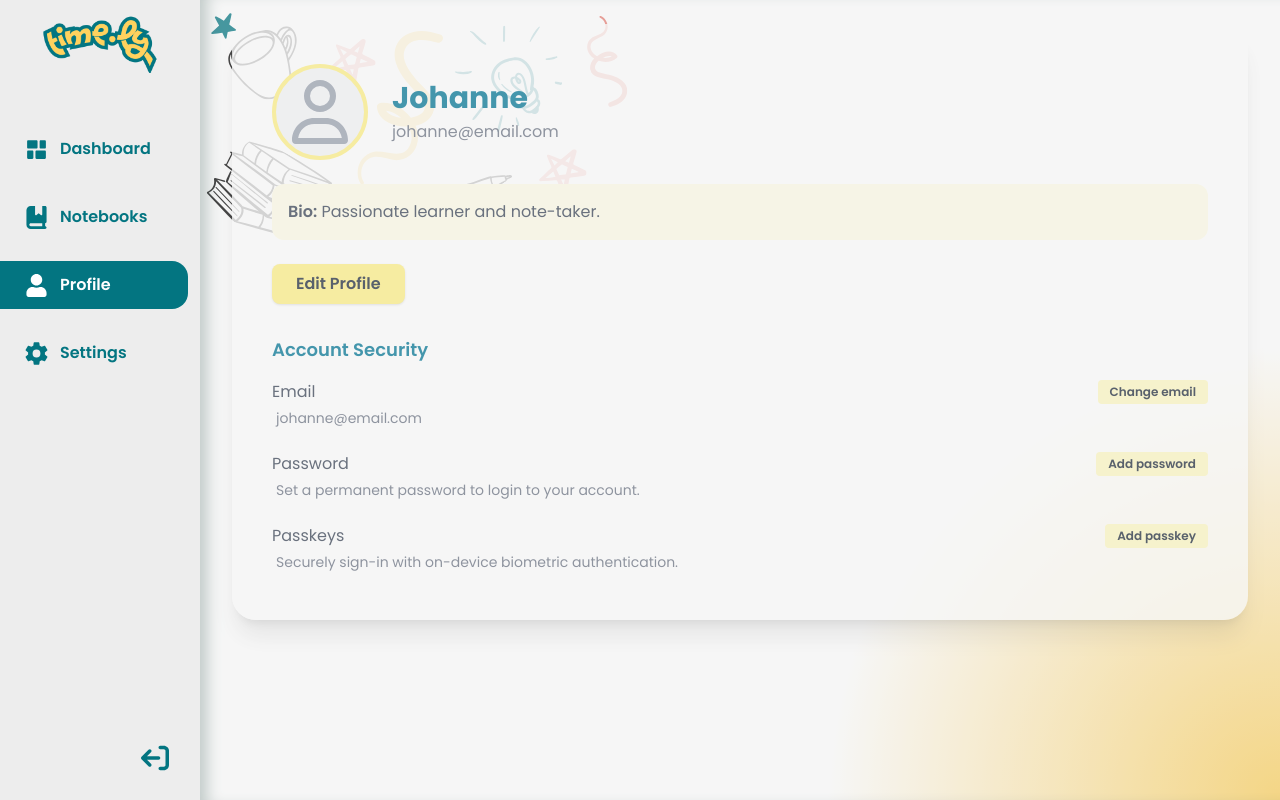
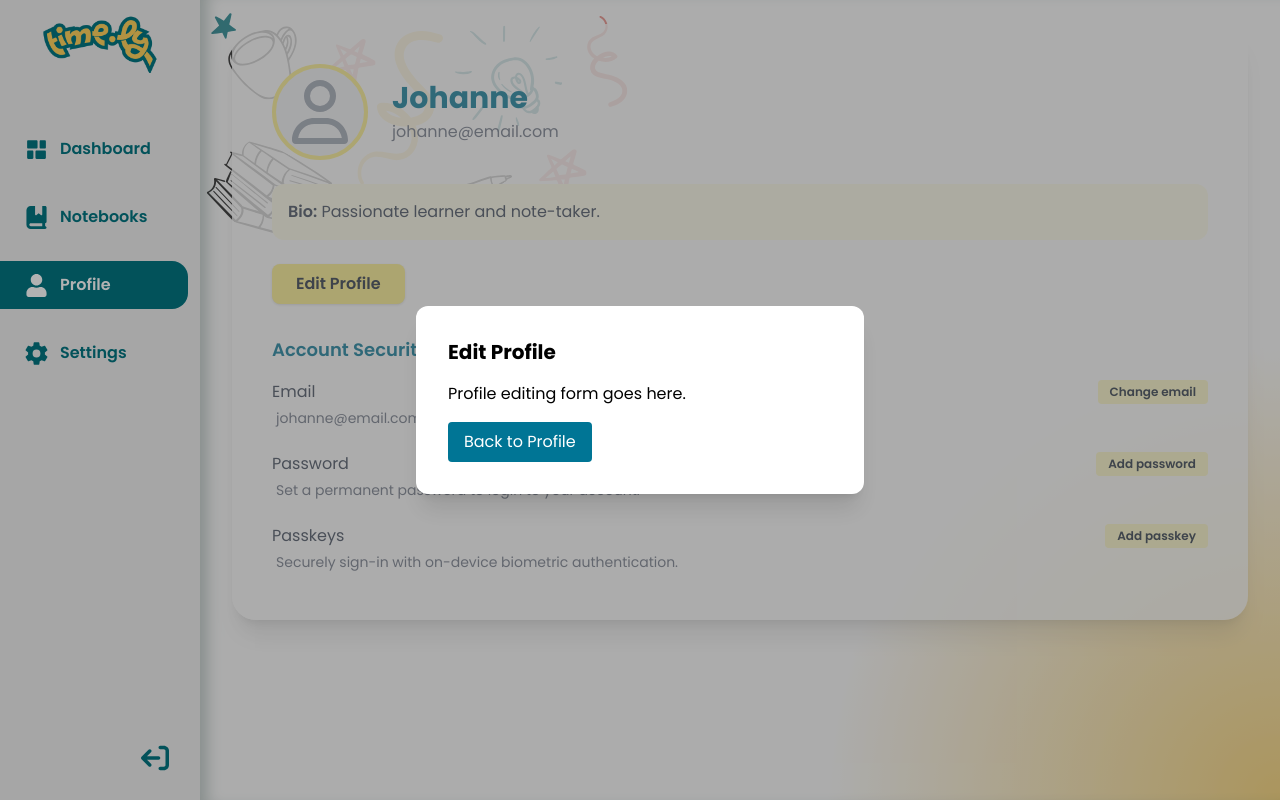
Before and after one commit to yanaSG/time.ly, a React (Vite) app in the folder frontend/: page /profile in a window 1280 px wide. Both pictures are taken after a click on the button "Edit Profile". Built offline with nearby package versions, Linux system fonts and the light colour scheme.

Commit message:
added working modals for profile actions and connect buttons

```diff
--- a/frontend/package.json
+++ b/frontend/package.json
@@ -10,6 +10,7 @@
     "preview": "vite preview"
   },
   "dependencies": {
+    "@headlessui/react": "^2.2.3",
     "@tailwindcss/vite": "^4.1.4",
     "axios": "^1.9.0",
     "prop-types": "^15.8.1",
--- a/frontend/src/views/features/profile-settings/Profile.tsx
+++ b/frontend/src/views/features/profile-settings/Profile.tsx
@@ -1,7 +1,52 @@
-import React from 'react'
+import React, { useState } from 'react'
 import { FaRegUser } from "react-icons/fa6"
+import { Dialog } from '@headlessui/react'
 
 const Profile = () => {
+  const [modal, setModal]=useState<null | 'edit' | 'email' | 'password' | 'passkey'>(null)
+
+  const renderModalContent = () => {
+    switch (modal) {
+      case 'edit':
+        return (
+          <>
+          <Dialog.Title className="text-xl font-bold mb-4">Edit Profile</Dialog.Title>
+          <p className="mb-4">Profile editing form goes here.</p>
+          <button className="bg-cyan-700 text-white px-4 py-2 rounded" onClick={()=> setModal(null)}>Back to Profile</button>
+
+          </>
+        )
+
+        case 'email':
+          return (
+            <>
+            <Dialog.Title className="text-xl font-bold mb-4">Change Email</Dialog.Title>
+            <p className="mb-4">Change email form goes here.</p>
+            <button className="bg-cyan-700 text-white px-4 py-2 rounded" onClick={() => setModal(null)}>Back to Profile</button>
+            </>
+          )
+
+           case 'password':
+        return (
+          <>
+            <Dialog.Title className="text-xl font-bold mb-4">Add Password</Dialog.Title>
+            <p className="mb-4">Add password form goes here.</p>
+            <button className="bg-cyan-700 text-white px-4 py-2 rounded" onClick={() => setModal(null)}>Back to Profile</button>
+          </>
+        )
+      case 'passkey':
+        return (
+          <>
+            <Dialog.Title className="text-xl font-bold mb-4">Add Passkey</Dialog.Title>
+            <p className="mb-4">Add passkey setup goes here.</p>
+            <button className="bg-cyan-700 text-white px-4 py-2 rounded" onClick={() => setModal(null)}>Back to Profile</button>
+          </>
+        )
+      default:
+        return null
+    }
+  }
+
   return (
     <div className="w-full min-h-full flex flex-col md:flex-row justify-center items-start py-6 px-4 md:px-8 gap-8">
       <div className="flex-1 bg-white/80 rounded-3xl shadow-xl p-6 md:p-10 flex flex-col items-center md:items-start max-w-full">
@@ -23,7 +68,9 @@ const Profile = () => {
         </div>
 
 
-        <button className="w-full md:w-auto bg-yellow-200 hover:bg-yellow-300 text-gray-800 font-semibold py-2 px-6 rounded-lg shadow transition mb-8">
+        <button className="w-full md:w-auto bg-yellow-200 hover:bg-yellow-300 text-gray-800 font-semibold py-2 px-6 rounded-lg shadow transition mb-8"
+          onClick={()=> setModal('edit')}
+          >
           Edit Profile
         </button>
 
@@ -32,16 +79,21 @@ const Profile = () => {
           <div className="mb-6">
             <div className="flex flex-col md:flex-row md:justify-between md:items-center mb-1">
               <span className="font-medium text-gray-700">Email</span>
-              <button className="mt-2 md:mt-0 text-xs bg-yellow-100 hover:bg-yellow-200 text-gray-800 font-semibold py-1 px-3 rounded transition">
+              <button className="mt-2 md:mt-0 text-xs bg-yellow-100 hover:bg-yellow-200 text-gray-800 font-semibold py-1 px-3 rounded transition"
+              onClick={()=> setModal('email')}>
                 Change email
               </button>
             </div>
+
+
             <p className="text-gray-500 text-sm ml-1">johanne@email.com</p>
           </div>
           <div className="mb-6">
             <div className="flex flex-col md:flex-row md:justify-between md:items-center mb-1">
               <span className="font-medium text-gray-700">Password</span>
-              <button className="mt-2 md:mt-0 text-xs bg-yellow-100 hover:bg-yellow-200 text-gray-800 font-semibold py-1 px-3 rounded transition">
+              <button className="mt-2 md:mt-0 text-xs bg-yellow-100 hover:bg-yellow-200 text-gray-800 font-semibold py-1 px-3 rounded transition"
+              onClick={()=> setModal('password')}
+              >
                 Add password
               </button>
             </div>
@@ -50,7 +102,8 @@ const Profile = () => {
           <div className="mb-2">
             <div className="flex flex-col md:flex-row md:justify-between md:items-center mb-1">
               <span className="font-medium text-gray-700">Passkeys</span>
-              <button className="mt-2 md:mt-0 text-xs bg-yellow-100 hover:bg-yellow-200 text-gray-800 font-semibold py-1 px-3 rounded transition">
+              <button className="mt-2 md:mt-0 text-xs bg-yellow-100 hover:bg-yellow-200 text-gray-800 font-semibold py-1 px-3 rounded transition"
+              onClick={()=> setModal('passkey')}>
                 Add passkey
               </button>
             </div>
@@ -58,8 +111,16 @@ const Profile = () => {
           </div>
         </div>
       </div>
+
+    <Dialog open={modal !== null} onClose={() => setModal(null)} className="fixed z-50 inset-0 flex items-center justify-center">
+        <div className="fixed inset-0 bg-black/30" aria-hidden="true" />
+        <div className="relative bg-white rounded-xl shadow-xl p-8 w-full max-w-md mx-auto z-10">
+          {renderModalContent()}
+        </div>
+      </Dialog>
     </div>
   )
 }
 
+
 export default Profile
```
Also changed, not shown: 1 other file (tests, documents, lock files or other folders).
